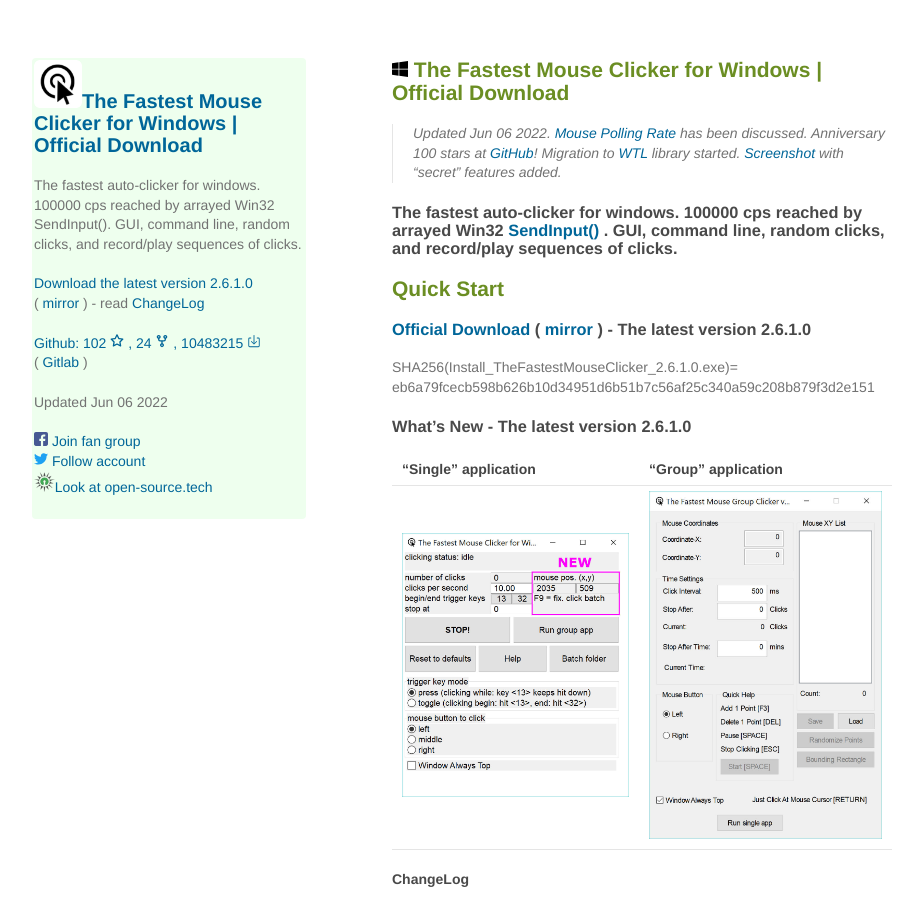
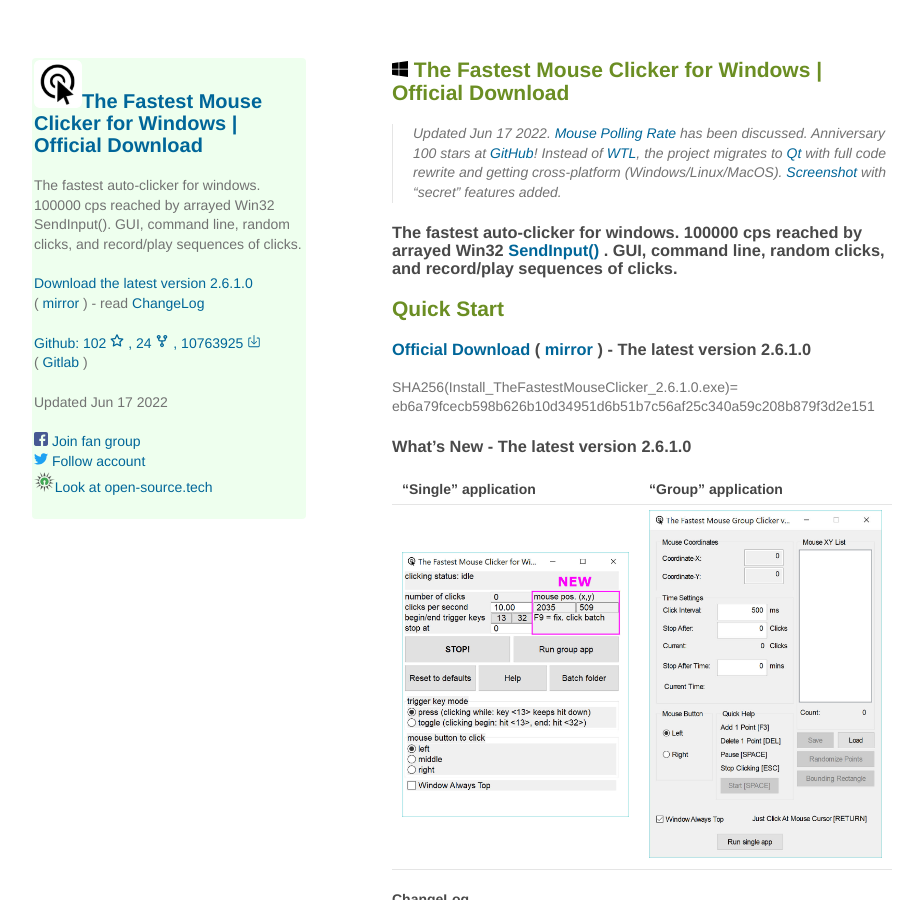
Before and after one commit to windows-2048/The-Fastest-Mouse-Clicker-for-Windows, a Jekyll site: the page built from docs/README.md, in a window 1280 px wide and 900 px high. Shown: the whole window, without its empty margins (178-1101 px from the left). Built offline with Jekyll 4.4.1, drawn with Linux system fonts in a browser that asks for light colours; our own code applies the rules of GitHub Pages for plain Markdown files.

Commit message:
Announce about migration to Qt, full code rewrite, getting cross-platform

```diff
--- a/docs/README.md
+++ b/docs/README.md
@@ -1,6 +1,6 @@
 ## ![Windows](./windows.svg) {{site.title}}
 
-> Updated Jun 06 2022. [Mouse Polling Rate](index.html#Mouse_Polling_Rate) has been discussed. Anniversary 100 stars at [GitHub](https://github.com/windows-2048/The-Fastest-Mouse-Clicker-for-Windows){:target="_blank"}! Migration to [WTL](https://github.com/windows-2048/The-Fastest-Mouse-Clicker-for-Windows/tree/master/WTL/Include){:target="_blank"} library started. [Screenshot](https://github.com/windows-2048/The-Fastest-Mouse-Clicker-for-Windows){:target="_blank"} with "secret" features added.
+> Updated Jun 17 2022. [Mouse Polling Rate](index.html#Mouse_Polling_Rate) has been discussed. Anniversary 100 stars at [GitHub](https://github.com/windows-2048/The-Fastest-Mouse-Clicker-for-Windows){:target="_blank"}! Instead of [WTL](https://sourceforge.net/projects/wtl/){:target="_blank"}, the project migrates to [Qt](https://www.qt.io/){:target="_blank"} with full code rewrite and getting cross-platform (Windows/Linux/MacOS). [Screenshot](https://github.com/windows-2048/The-Fastest-Mouse-Clicker-for-Windows){:target="_blank"} with "secret" features added.
 
 ### {{site.description_rich}}
 
--- a/docs/_layouts/default.html
+++ b/docs/_layouts/default.html
@@ -47,7 +47,7 @@
 "interactionStatistic":{
 "@type": "InteractionCounter",
 "interactionType": "https://schema.org/DownloadAction",
-"userInteractionCount": "10483215"
+"userInteractionCount": "10763925"
 },
 "applicationCategory":"Utilities",
 "applicationSubCategory":"Mouse Auto-Clicker",
@@ -133,7 +133,7 @@
 <title>Forks made at Github</title>
 <path fill-rule="evenodd" d="M5 3.25a.75.75 0 11-1.5 0 .75.75 0 011.5 0zm0 2.122a2.25 2.25 0 10-1.5 0v.878A2.25 2.25 0 005.75 8.5h1.5v2.128a2.251 2.251 0 101.5 0V8.5h1.5a2.25 2.25 0 002.25-2.25v-.878a2.25 2.25 0 10-1.5 0v.878a.75.75 0 01-.75.75h-4.5A.75.75 0 015 6.25v-.878zm3.75 7.378a.75.75 0 11-1.5 0 .75.75 0 011.5 0zm3-8.75a.75.75 0 100-1.5.75.75 0 000 1.5z"></path>
 </svg>
-      , 10483215
+      , 10763925
 <svg width="1em" height="1em" viewBox="0 0 16 16" class="bi bi-box-arrow-in-down" fill="currentColor" xmlns="http://www.w3.org/2000/svg">
 <title>Total downloads including all the historical sites</title>
   <path fill-rule="evenodd" d="M4.646 8.146a.5.5 0 0 1 .708 0L8 10.793l2.646-2.647a.5.5 0 0 1 .708.708l-3 3a.5.5 0 0 1-.708 0l-3-3a.5.5 0 0 1 0-.708z"/>
@@ -145,7 +145,7 @@
 </p>
 
 <p class="view">
-Updated Jun 06 2022
+Updated Jun 17 2022
 </p>
 
         {% if site.github.is_user_page %}
--- a/docs/sitemap.xml
+++ b/docs/sitemap.xml
@@ -2,7 +2,7 @@
 <urlset xmlns="http://www.sitemaps.org/schemas/sitemap/0.9">
    <url>
       <loc>https://windows-2048.github.io/The-Fastest-Mouse-Clicker-for-Windows/</loc>
-      <lastmod>2022-06-06</lastmod>
+      <lastmod>2022-06-17</lastmod>
       <changefreq>daily</changefreq>
       <priority>0.8</priority>
    </url>
```
Also changed, not shown: README.md.
